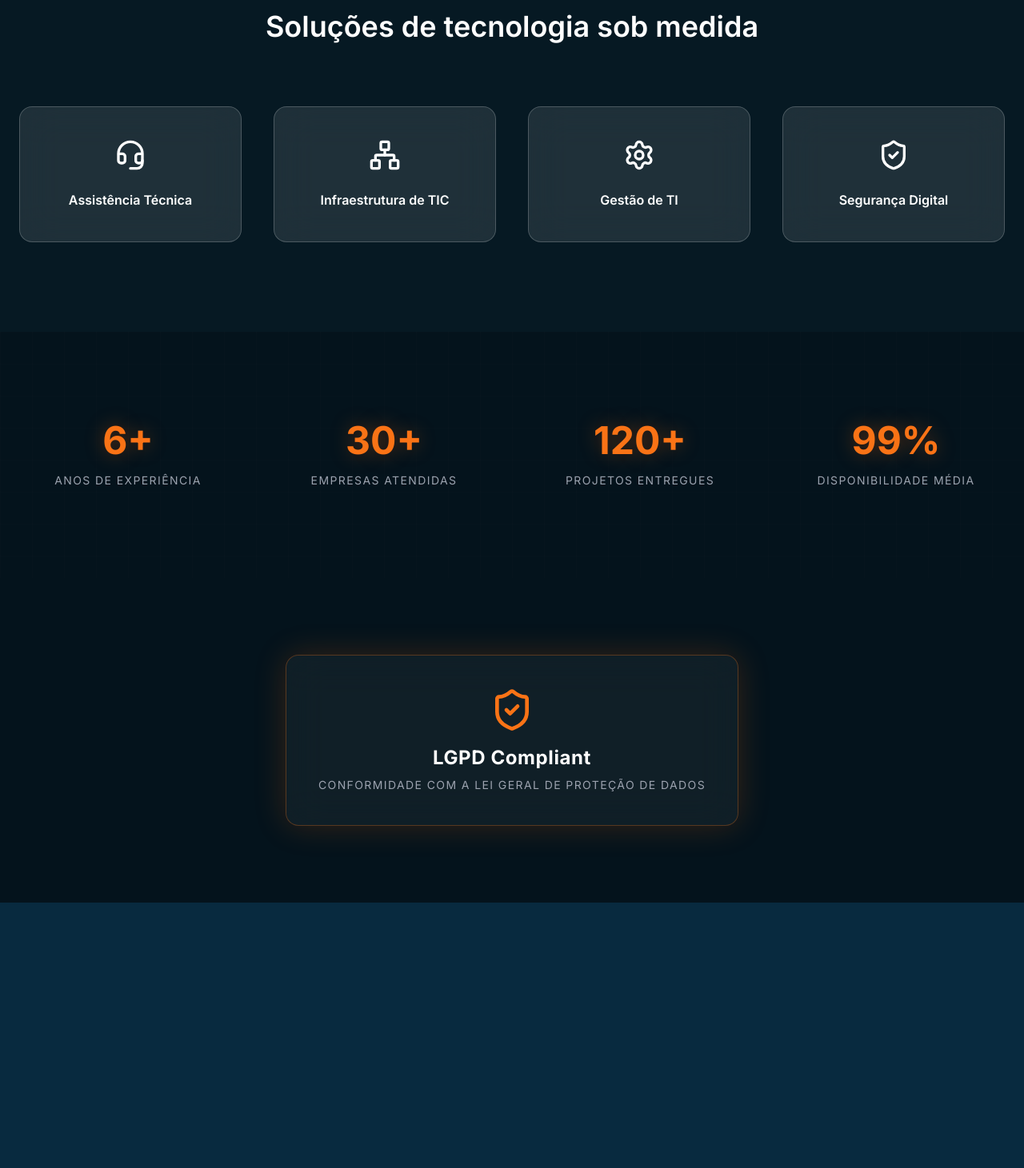
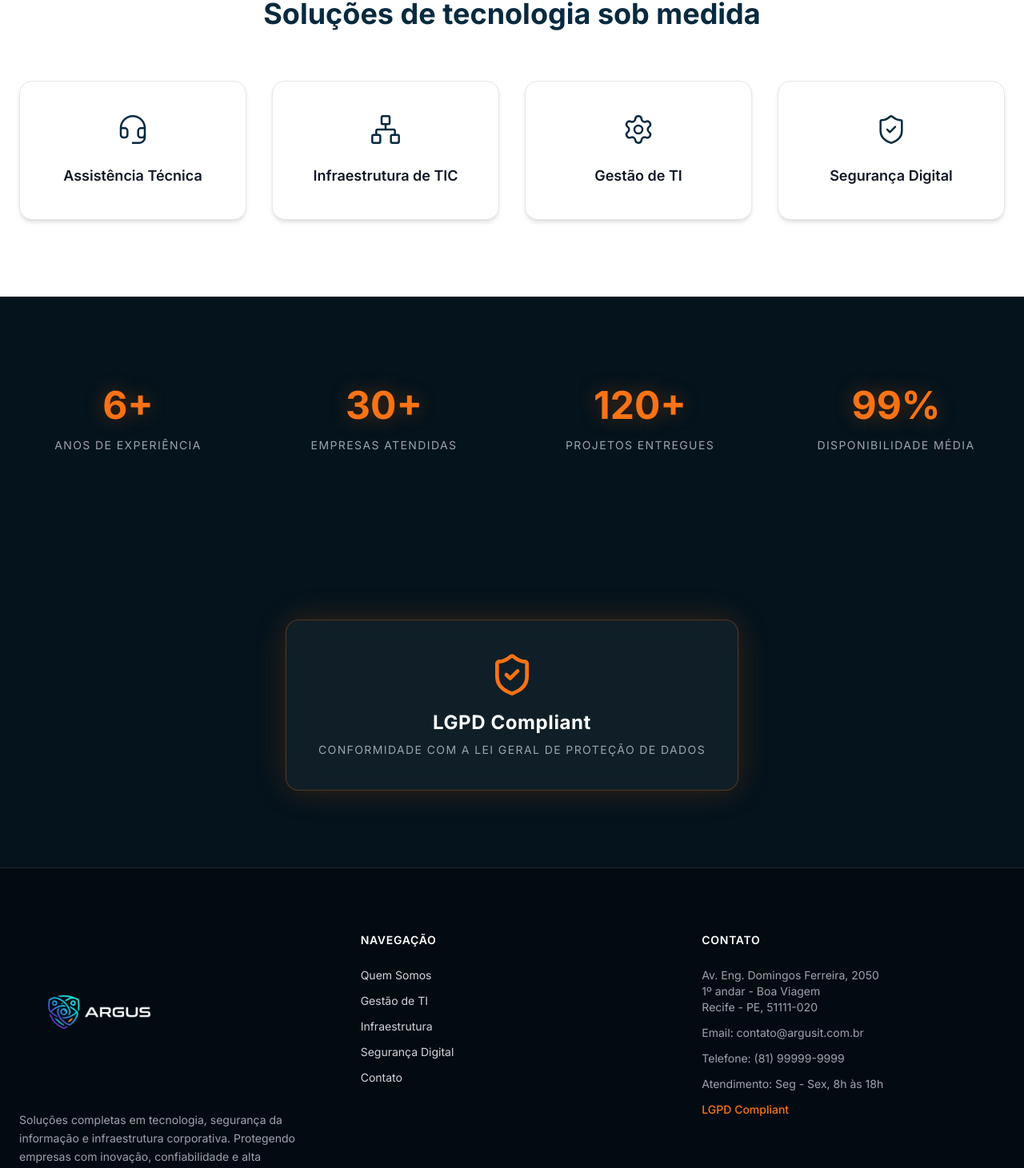
Before and after one commit to kaiolucena12/argusit.com.br, a Next.js app: page / in a window 1280 px wide. Shown: the part 939-2400 px from the top of the page at 80% size. Before the commit the page ends 2068 px from the top, so only its background shows below. Built offline with nearby package versions, Linux system fonts and the light colour scheme.

Commit message:
feat: melhorias visuais cybersecurity

```diff
--- /dev/null
+++ b/app/components/Footer.tsx
@@ -0,0 +1,88 @@
+"use client";
+
+import Link from "next/link";
+import Image from "next/image";
+
+export default function Footer() {
+  return (
+    <footer className="bg-[#020b12] text-gray-300 pt-20 pb-10 border-t border-white/10">
+
+      <div className="max-w-7xl mx-auto px-6">
+
+        <div className="grid grid-cols-1 md:grid-cols-3 gap-12">
+
+          {/* LOGO + DESCRIÇÃO */}
+          <div>
+            <div className="mb-6">
+              <Image
+                src="/logo-argus.png"
+                alt="Argus IT"
+                width={200}
+                height={60}
+                className="mb-4"
+              />
+            </div>
+
+            <p className="text-sm text-gray-400 leading-relaxed max-w-sm">
+              Soluções completas em tecnologia, segurança da informação
+              e infraestrutura corporativa. Protegendo empresas com
+              inovação, confiabilidade e alta disponibilidade.
+            </p>
+          </div>
+
+          {/* LINKS */}
+          <div>
+            <h3 className="text-white font-semibold mb-6 uppercase tracking-wider text-sm">
+              Navegação
+            </h3>
+
+            <ul className="space-y-3 text-sm">
+              <li><Link href="#quem-somos" className="hover:text-orange-500 transition">Quem Somos</Link></li>
+              <li><Link href="#gestao" className="hover:text-orange-500 transition">Gestão de TI</Link></li>
+              <li><Link href="#infraestrutura" className="hover:text-orange-500 transition">Infraestrutura</Link></li>
+              <li><Link href="#seguranca" className="hover:text-orange-500 transition">Segurança Digital</Link></li>
+              <li><Link href="#contato" className="hover:text-orange-500 transition">Contato</Link></li>
+            </ul>
+          </div>
+
+          {/* CONTATO */}
+          <div>
+            <h3 className="text-white font-semibold mb-6 uppercase tracking-wider text-sm">
+              Contato
+            </h3>
+
+            <ul className="space-y-3 text-sm text-gray-400">
+              <li>
+                Av. Eng. Domingos Ferreira, 2050<br />
+                1º andar - Boa Viagem<br />
+                Recife - PE, 51111-020
+              </li>
+
+              <li>Email: contato@argusit.com.br</li>
+              <li>Telefone: (81) 99999-9999</li>
+              <li>Atendimento: Seg - Sex, 8h às 18h</li>
+              <li className="text-orange-500 font-medium">
+                LGPD Compliant
+              </li>
+            </ul>
+          </div>
+
+        </div>
+
+        {/* LINHA INFERIOR */}
+        <div className="border-t border-white/10 mt-16 pt-6 text-center text-xs text-gray-500">
+          © {new Date().getFullYear()} Argus IT. Todos os direitos reservados.
+          <div className="mt-2 space-x-4">
+            <Link href="#" className="hover:text-orange-500 transition">
+              Política de Privacidade
+            </Link>
+            <Link href="#" className="hover:text-orange-500 transition">
+              Termos de Uso
+            </Link>
+          </div>
+        </div>
+
+      </div>
+    </footer>
+  );
+}
--- a/app/gestao-de-ti/page.tsx
+++ b/app/gestao-de-ti/page.tsx
@@ -1,5 +1,6 @@
 import { Settings, BarChart3, Clock, Shield } from "lucide-react"
 import type { Metadata } from "next"
+import Footer from "./components/Footer";
 
 export const metadata: Metadata = {
   title: "Gestão de TI para Empresas",
--- a/app/layout.tsx
+++ b/app/layout.tsx
@@ -1,6 +1,7 @@
 import "./globals.css";
 import { Inter } from "next/font/google";
 import Header from "./components/Header";
+import Footer from "./components/Footer";
 
 const inter = Inter({
   subsets: ["latin"],
@@ -19,16 +20,19 @@ export default function RootLayout({
 }) {
   return (
     <html lang="pt-br">
-      <body className={`${inter.className} bg-[#082a3f] antialiased`}>
-
+      <body
+        className={`${inter.className} bg-[#082a3f] antialiased flex flex-col min-h-screen`}
+      >
         {/* Header fixo */}
         <Header />
 
         {/* Conteúdo principal */}
-        <main className="pt-20 min-h-screen">
+        <main className="pt-20 flex-grow">
           {children}
         </main>
 
+        {/* Footer global */}
+        <Footer />
       </body>
     </html>
   );
--- a/app/page.tsx
+++ b/app/page.tsx
@@ -11,6 +11,7 @@ import LgpdBadge from "./components/LgpdBadge";
 import UptimePanel from "./components/UptimePanel";
 import HeroTerminal from "./components/HeroTerminal";
 import CodeBackground from "./components/CodeBackground";
+import Footer from "./components/Footer";
 
 
 export default function Home() {
@@ -18,7 +19,6 @@ export default function Home() {
     <>
       {/* HERO */}
       <section className="relative flex flex-col items-center justify-center text-center min-h-[95vh] px-6 text-white overflow-hidden">
-
   {/* Gradiente animado */}
   <div className="absolute inset-0 bg-[linear-gradient(-45deg,#082a3f,#0b3d5c,#061923,#0e2f44)] bg-[length:400%_400%] animate-gradient -z-20" />
 
@@ -87,80 +87,116 @@ export default function Home() {
 
       </section>
 
-      {/* SERVIÇOS */}
-      <section className="relative py-28 bg-[#061923] text-white overflow-hidden">
+
+{/* ===== SEÇÃO SOLUÇÕES ===== */}
+<section className="py-24 bg-white">
 
   <div className="max-w-7xl mx-auto px-6 text-center">
 
-          <motion.h2
-            initial={{ opacity: 0, y: 40 }}
-            whileInView={{ opacity: 1, y: 0 }}
-            transition={{ duration: 0.8 }}
-            viewport={{ once: true }}
-            className="text-3xl md:text-4xl font-semibold"
+    <h2 className="text-3xl md:text-4xl font-bold text-[#082a3f] mb-16">
+      Soluções de tecnologia sob medida
+    </h2>
+
+    <div className="grid grid-cols-1 sm:grid-cols-2 lg:grid-cols-4 gap-8">
+
+      {/* ASSISTÊNCIA */}
+      <Link
+        href="/assistencia-tecnica"
+        className="group bg-white
+                   border border-gray-200
+                   rounded-2xl
+                   p-10
+                   shadow-md
+                   hover:shadow-2xl
+                   hover:-translate-y-2
+                   transition-all duration-500
+                   cursor-pointer block"
       >
-            Soluções de tecnologia sob medida
-          </motion.h2>
+        <Headset
+          size={40}
+          strokeWidth={1.5}
+          className="mx-auto mb-6 text-[#082a3f] group-hover:text-orange-500 transition"
+        />
+        <h3 className="text-lg font-semibold text-gray-900">
+          Assistência Técnica
+        </h3>
+      </Link>
 
-          <div className="mt-20 grid grid-cols-1 sm:grid-cols-2 lg:grid-cols-4 gap-10">
+      {/* INFRAESTRUTURA */}
+      <Link
+        href="/infraestrutura-de-tic"
+        className="group bg-white
+                   border border-gray-200
+                   rounded-2xl
+                   p-10
+                   shadow-md
+                   hover:shadow-2xl
+                   hover:-translate-y-2
+                   transition-all duration-500
+                   cursor-pointer block"
+      >
+        <Network
+          size={40}
+          strokeWidth={1.5}
+          className="mx-auto mb-6 text-[#082a3f] group-hover:text-orange-500 transition"
+        />
+        <h3 className="text-lg font-semibold text-gray-900">
+          Infraestrutura de TIC
+        </h3>
+      </Link>
 
-            {[
-              {
-                name: "Assistência Técnica",
-                href: "/assistencia-tecnica",
-                icon: <Headset className="w-10 h-10 text-white" />,
-              },
-              {
-                name: "Infraestrutura de TIC",
-                href: "/infraestrutura-de-tic",
-                icon: <Network className="w-10 h-10 text-white" />,
-              },
-              {
-                name: "Gestão de TI",
-                href: "/gestao-de-ti",
-                icon: <Settings className="w-10 h-10 text-white" />,
-              },
-              {
-                name: "Segurança Digital",
-                href: "/seguranca-digital",
-                icon: <ShieldCheck className="w-10 h-10 text-white" />,
-              },
-            ].map((item, index) => (
-              <motion.div
-                key={item.name}
-                initial={{ opacity: 0, y: 40 }}
-                whileInView={{ opacity: 1, y: 0 }}
-                transition={{ duration: 0.6, delay: index * 0.2 }}
-                viewport={{ once: true }}
+      {/* GESTÃO */}
+      <Link
+        href="/gestao-de-ti"
+        className="group bg-white
+                   border border-gray-200
+                   rounded-2xl
+                   p-10
+                   shadow-md
+                   hover:shadow-2xl
+                   hover:-translate-y-2
+                   transition-all duration-500
+                   cursor-pointer block"
       >
-                <Link href={item.href}>
-                  <div
-                    className="group backdrop-blur-xl bg-white/10
-                               border border-white/20
-                               rounded-2xl p-10
-                               hover:bg-white/20
+        <Settings
+          size={40}
+          strokeWidth={1.5}
+          className="mx-auto mb-6 text-[#082a3f] group-hover:text-orange-500 transition"
+        />
+        <h3 className="text-lg font-semibold text-gray-900">
+          Gestão de TI
+        </h3>
+      </Link>
+
+      {/* SEGURANÇA */}
+      <Link
+        href="/seguranca-digital"
+        className="group bg-white
+                   border border-gray-200
+                   rounded-2xl
+                   p-10
+                   shadow-md
                    hover:shadow-2xl
-                               hover:-translate-y-3
+                   hover:-translate-y-2
                    transition-all duration-500
-                               cursor-pointer"
+                   cursor-pointer block"
       >
-                    <div className="flex justify-center mb-6 group-hover:text-[#ff6a00] transition-colors duration-300">
-                      {item.icon}
-                    </div>
-
-                    <h3 className="font-semibold text-white group-hover:text-[#ff6a00] transition-colors duration-300">
-                      {item.name}
+        <ShieldCheck
+          size={40}
+          strokeWidth={1.5}
+          className="mx-auto mb-6 text-[#082a3f] group-hover:text-orange-500 transition"
+        />
+        <h3 className="text-lg font-semibold text-gray-900">
+          Segurança Digital
         </h3>
-                  </div>
       </Link>
-              </motion.div>
-            ))}
 
     </div>
   </div>
 </section>
       <StatsSection />
       <LgpdBadge />
+
     </>
   );
 }
```
Lines whose indentation alone changed are shown as unchanged.
